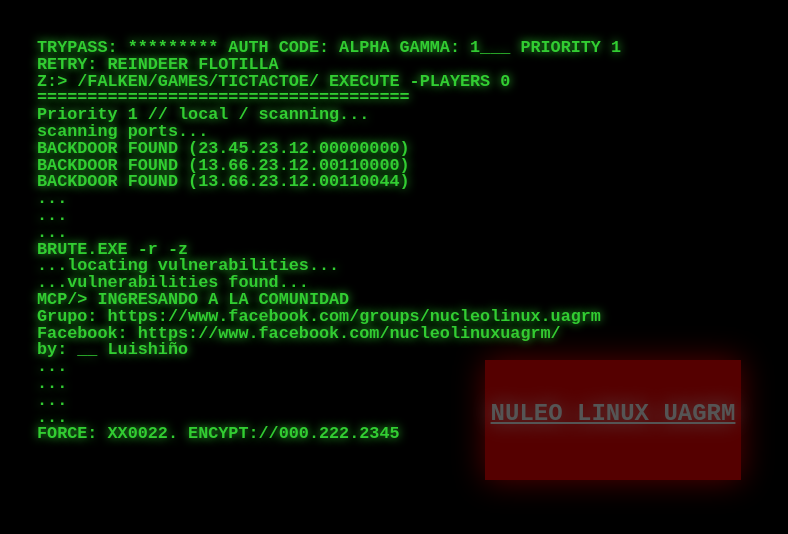
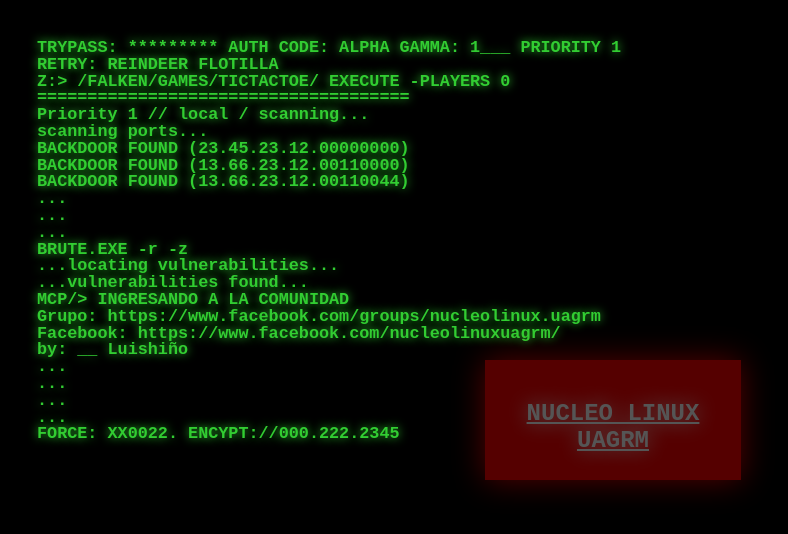
Before and after one commit to Pericena/torweb, a plain HTML site: page index.html in a window 1280 px wide. Shown: the whole page, without its empty margins (27-815 px from the left). Drawn offline with Linux system fonts and the light colour scheme.

Commit message:
Actualizar index.html

```diff
--- a/index.html
+++ b/index.html
@@ -14,7 +14,7 @@
 
 <div class="msg">
 
-  <a class="test" href=""> Nuleo Linux UAGRM</a>
+  <a class="test" href=""> Nucleo Linux UAGRM</a>
 
 </div>
 
```
